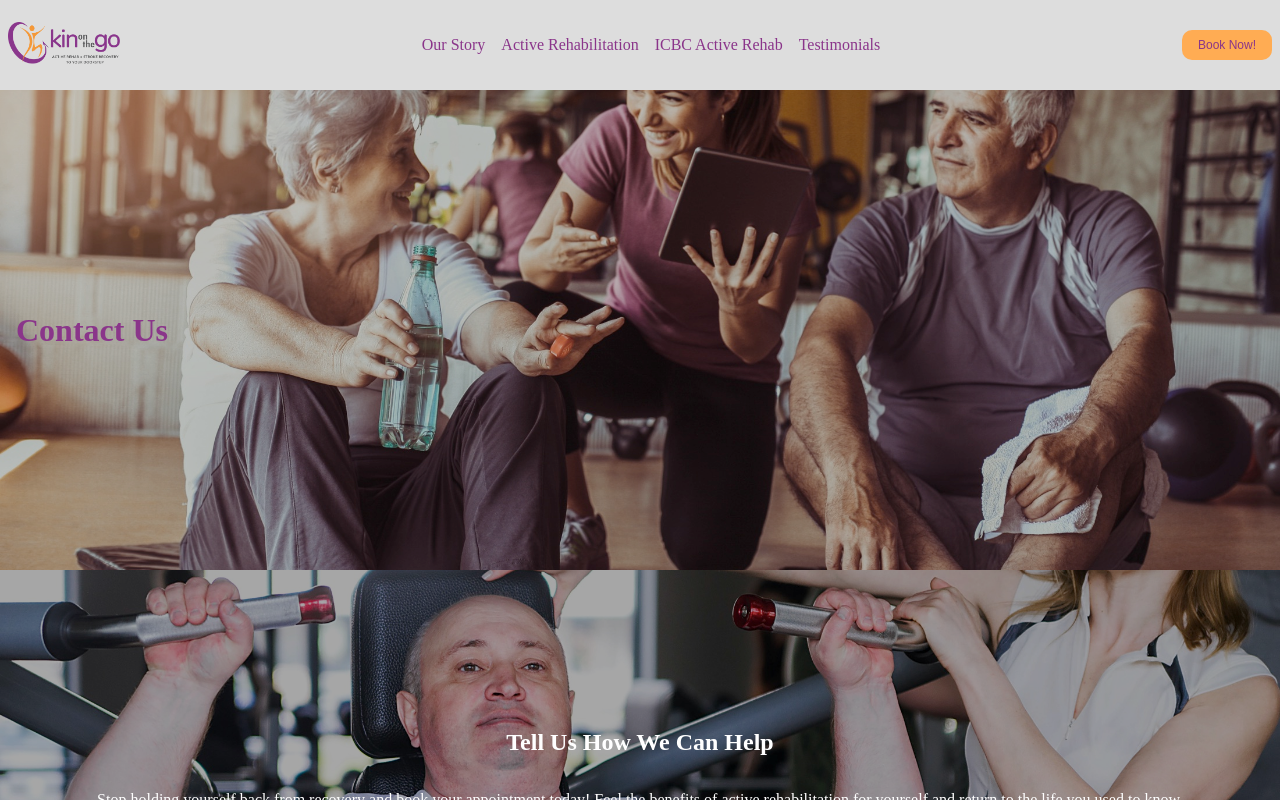
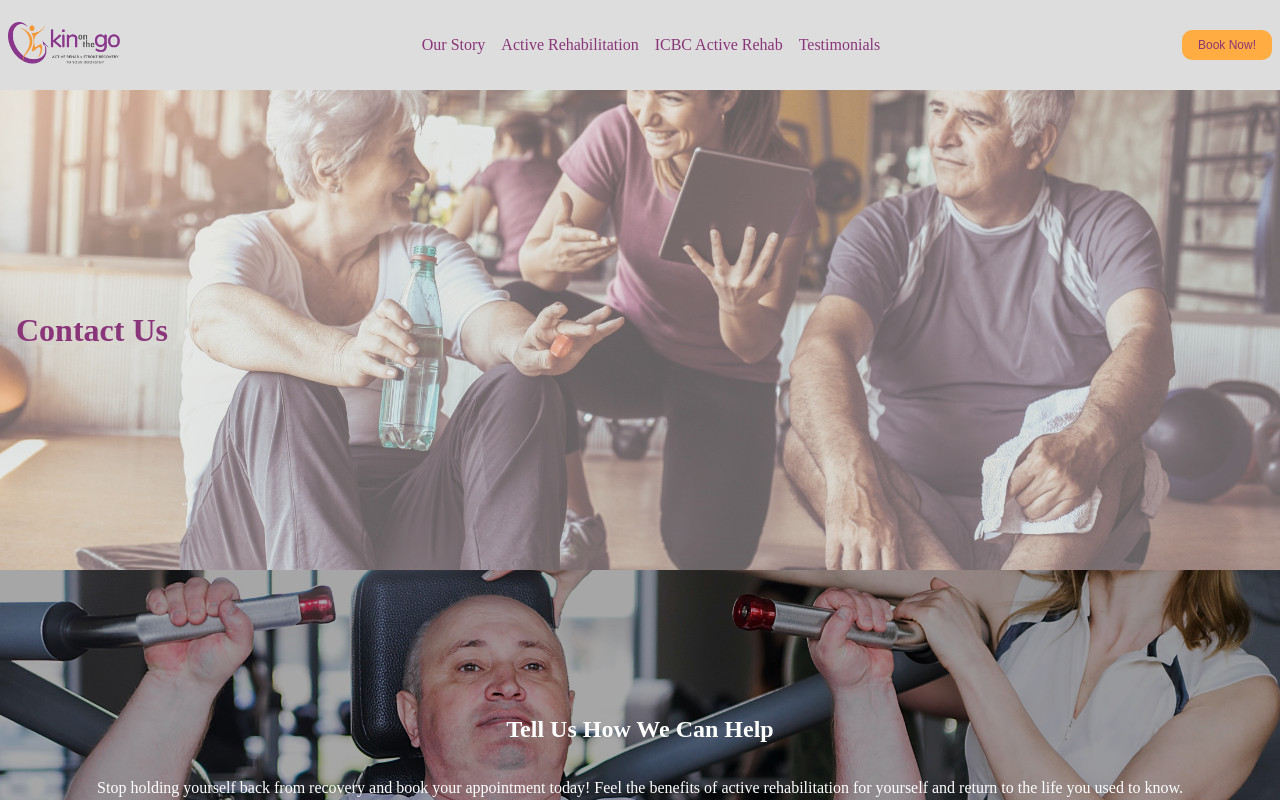
Before and after one commit to matt-baillie/kin-on-the-go, a React (Create React App) app: page /contact in a window 1280 px wide. Shown: the top 800 px of the page. Built offline with nearby package versions, Linux system fonts and the light colour scheme.

Commit message:
Button component: created, styled and added to the CTA and Header. Adjusted z-index of some elements that were overlayed to allow the buttons to be clickable

```diff
--- a/src/App.tsx
+++ b/src/App.tsx
@@ -13,8 +13,14 @@ import { ThemeProvider } from "styled-components";
 
 const theme = {
   colors: {
-    primary: "#8A358A",
-    secondary: "#FFAC53",
+    // Original Purple
+    // primary: "#8A358A",
+    primary: "#8A3579",
+    primaryDark: "#8A3538",
+    secondary: "#FFAC42",
+    //Original Yellow
+    // secondaryIsh: "#FFAC53",
+    secondaryDark: "#FFAC00",
   },
 };
 
--- /dev/null
+++ b/src/components/Button/Button.styled.ts
@@ -0,0 +1,13 @@
+import styled from "styled-components";
+
+export const ButtonStyled = styled.button`
+  padding: 0.5rem 1rem;
+  border: none;
+  border-radius: 10px;
+  background-color: ${({ theme }) => theme.colors.secondary};
+  color: ${({ theme }) => theme.colors.primary};
+  z-index: 1;
+  &:hover {
+    background-color: ${({ theme }) => theme.colors.secondaryDark};
+  }
+`;
--- /dev/null
+++ b/src/components/Button/Button.tsx
@@ -0,0 +1,12 @@
+import React from "react";
+import { ButtonStyled } from "./Button.styled";
+
+interface Props {
+  text: string;
+}
+
+const Button = ({ text }: Props) => {
+  return <ButtonStyled>{text}</ButtonStyled>;
+};
+
+export default Button;
--- a/src/components/CTA/CTA.styled.ts
+++ b/src/components/CTA/CTA.styled.ts
@@ -14,6 +14,7 @@ export const CTAStyled = styled.section`
   background-size: cover;
   background-position: 50% 50%;
   color: #fff;
+  /* z-index: -1; */
   h2 {
     z-index: 1;
   }
@@ -22,6 +23,7 @@ export const CTAStyled = styled.section`
   }
   &:after {
     content: "";
+    /* z-index: -1; */
     position: absolute;
     left: 0;
     right: 0;
--- a/src/components/CTA/CTA.tsx
+++ b/src/components/CTA/CTA.tsx
@@ -1,5 +1,6 @@
 import React from "react";
 import { CTAStyled } from "./CTA.styled";
+import Button from "../Button/Button";
 
 export const CTA = () => {
   return (
@@ -10,7 +11,7 @@ export const CTA = () => {
         today! Feel the benefits of active rehabilitation for yourself and
         return to the life you used to know.
       </p>
-      <button></button>
+      <Button text="Book Your Free Consultation" />
     </CTAStyled>
   );
 };
--- a/src/components/Header/Header.tsx
+++ b/src/components/Header/Header.tsx
@@ -3,6 +3,7 @@ import { Link } from "react-router-dom";
 import { StyledHeader } from "./Header.styled";
 import Logo from "../Logo/Logo";
 import Menu from "./Menu/Menu";
+import Button from "../Button/Button";
 
 export const Header = () => {
   // Commented out menuOpen and setMenuOpen should be passed down to Menu
@@ -16,7 +17,7 @@ export const Header = () => {
 
       <Menu displayMenu={menuOpen} setDisplayMenu={setMenuOpen} />
 
-      <button onClick={() => setMenuOpen(!menuOpen)}>Book Now!</button>
+      <Button text="Book Now!" />
     </StyledHeader>
   );
 };
--- a/src/components/Header/Menu/Menu.styled.ts
+++ b/src/components/Header/Menu/Menu.styled.ts
@@ -8,9 +8,14 @@ interface Props {
   displayMenu: boolean;
 }
 export const MenuStyled = styled.nav<Props>`
+  /* position: relative; */
+
   a {
     text-decoration: none;
     color: ${({ theme }) => theme.colors.primary};
+    &:hover {
+      color: ${({ theme }) => theme.colors.primaryDark};
+    }
 
     @media ${device.tablet} {
       padding: 0 0.5rem;
@@ -22,14 +27,13 @@ export const MenuStyled = styled.nav<Props>`
   }
   ul {
     opacity: ${(props) => (props.displayMenu ? 1 : 0)};
-    /* display: ${(props) => (props.displayMenu ? "flex" : "none")}; */
-
     transition: opacity 1s, left 1s;
     /* transform: scaleY(${(props) => (props.displayMenu ? 1 : 0)}); */
 
     position: absolute;
 
     left: ${(props) => (props.displayMenu ? 0 : "-100%")};
+    top: 4rem;
     width: 100%;
     background-color: #ddd;
     flex-direction: column;
--- a/src/components/Hero/Hero.styled.ts
+++ b/src/components/Hero/Hero.styled.ts
@@ -5,9 +5,8 @@ interface Props {
   backgroundImage: string;
 }
 export const HeroStyled = styled.section<Props>`
+  position: relative;
   z-index: -1;
-  position: relative;
-
   min-height: 60vh;
   width: 100%;
   padding: 1rem;
@@ -27,13 +26,14 @@ export const HeroStyled = styled.section<Props>`
   @media ${device.tablet} {
     min-height: 60vh;
   }
-  &:after {
+  &:before {
+    /* z-index: 1; */
     content: "";
     position: absolute;
     left: 0;
     right: 0;
     top: 0;
     bottom: 0;
-    background: rgba(0, 0, 0, 0.2);
+    background: rgba(225, 225, 225, 0.4);
   }
 `;
--- a/src/pages/ActiveRehab.tsx
+++ b/src/pages/ActiveRehab.tsx
@@ -10,6 +10,7 @@ const ActiveRehab = () => {
         backgroundImage={`url(${wallSquat})`}
         title="Active Rehabilitation"
       />
+
       <CTA />
     </>
   );
```
Also changed, not shown: tasks.txt.
